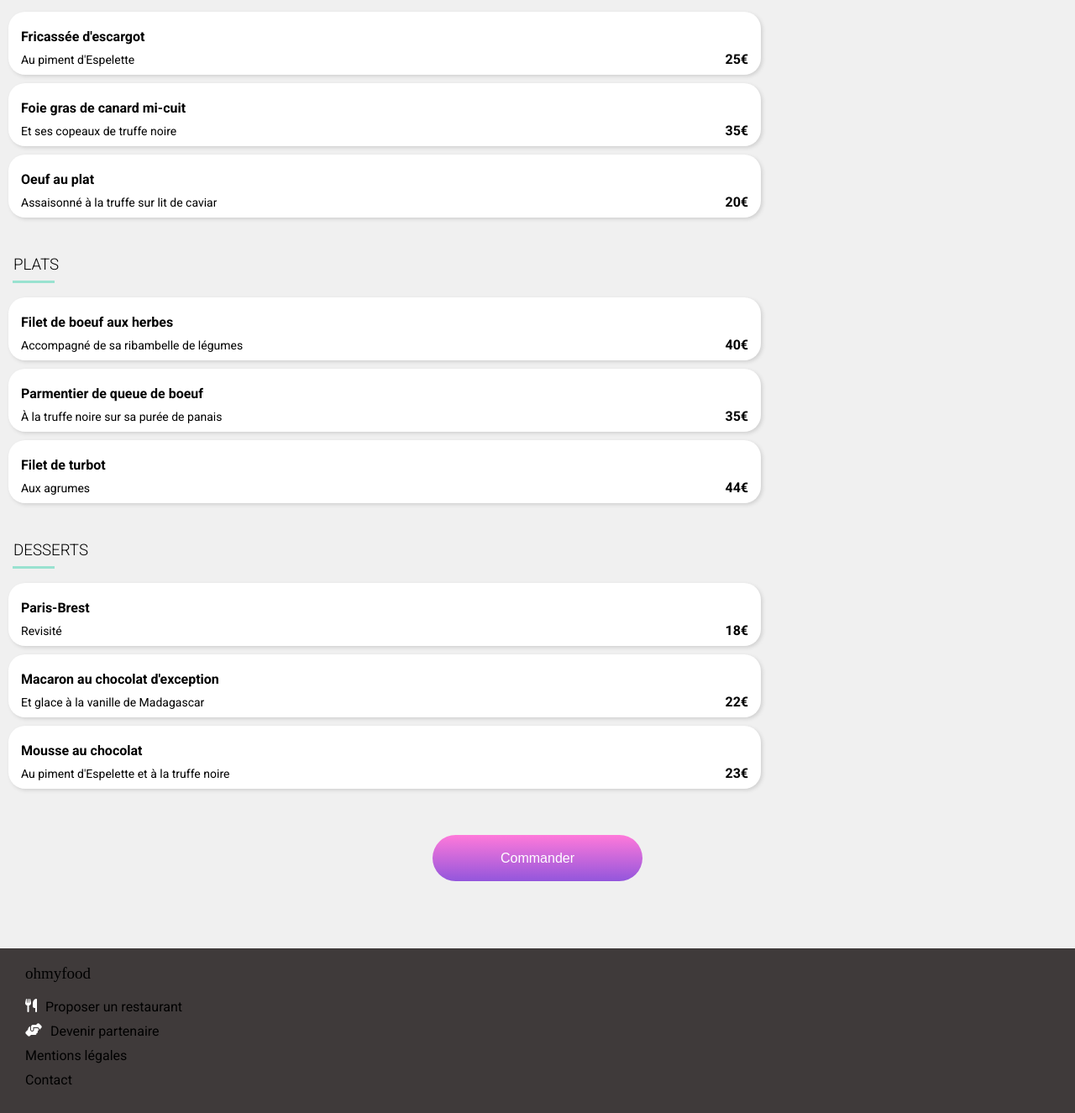
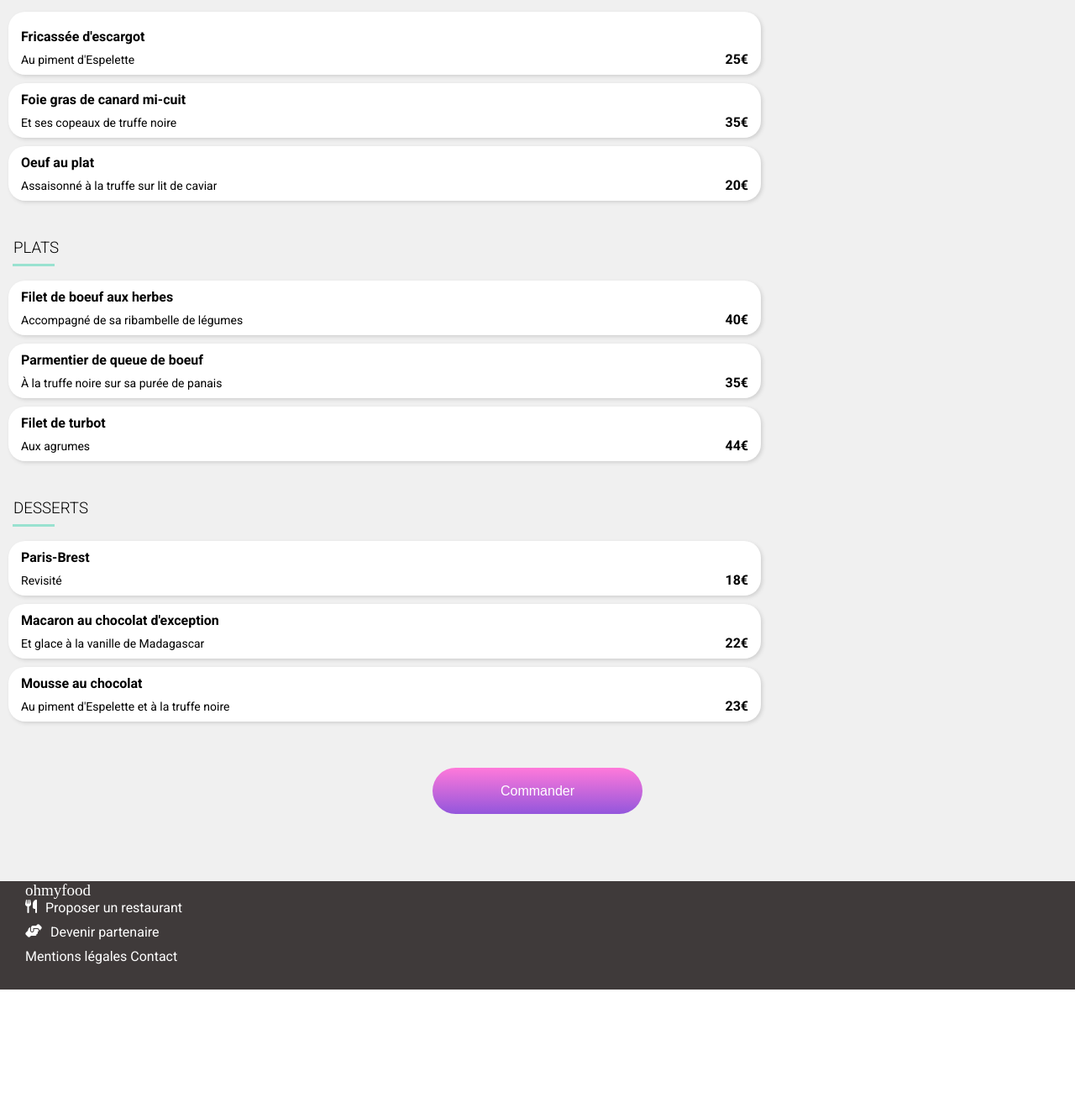
Before and after one commit to Yradouani/YasmineRadouani_3_20062021, a website: page la_palette_du_gout.html in a window 1280 px wide. Shown: the part 537-1862 px from the top of the page at 84% size. After the commit the page ends 1715 px from the top, so only its background shows below. Drawn offline with Linux system fonts and the light colour scheme; a web font is replaced by a local one.

Commit message:
remplacement des p par des span_la palette du goût

```diff
--- a/la_palette_du_gout.html
+++ b/la_palette_du_gout.html
@@ -19,7 +19,7 @@
         <header>
             <div id="logo_contener">
                 <a href="index.html"><i class="fas fa-arrow-left" id="header__icon"></i></a>
-                <p id="logo">ohmyfood</p>
+                <span id="logo">ohmyfood</span>
             </div>
             <div>
                 <img src="Pictures/jay-wennington-N_Y88TWmGwA-unsplash.jpg" class="picture_restaurant_card" alt="Restaurant La palette du goût"/>
@@ -49,10 +49,10 @@
                 </div>
                 <div class="dishes_cards dishes_cards2">
                     <div class="dishes_cards__container">
-                    <p class="dishes_name">Foie gras de canard mi-cuit</p>
+                    <span class="dishes_name">Foie gras de canard mi-cuit</span>
                     <div class="dishes_cards__text">
-                        <p class="accompaniment">Et ses copeaux de truffe noire</p>
-                        <p class="price">35€</p>
+                        <span class="accompaniment">Et ses copeaux de truffe noire</span>
+                        <span class="price">35€</span>
                         </div>
                     </div>
                     <div class="dishes_cards__checked">
@@ -61,10 +61,10 @@
                 </div>
                 <div class="dishes_cards dishes_cards3">
                     <div class="dishes_cards__container">
-                        <p class="dishes_name">Oeuf au plat</p>
+                        <span class="dishes_name">Oeuf au plat</span>
                         <div class="dishes_cards__text">
-                            <p class="accompaniment">Assaisonné à la truffe sur lit de caviar</p>
-                            <p class="price">20€</p>
+                            <span class="accompaniment">Assaisonné à la truffe sur lit de caviar</span>
+                            <span class="price">20€</span>
                         </div>
                     </div>
                     <div class="dishes_cards__checked">
@@ -76,10 +76,10 @@
             <div class="line_bellow"><hr></div>
             <div class="dishes_cards dishes_cards4">
                 <div class="dishes_cards__container">
-                <p class="dishes_name">Filet de boeuf aux herbes</p>
+                <span class="dishes_name">Filet de boeuf aux herbes</span>
                 <div class="dishes_cards__text">
-                    <p class="accompaniment">Accompagné de sa ribambelle de légumes</p>
-                    <p class="price">40€</p>
+                    <span class="accompaniment">Accompagné de sa ribambelle de légumes</span>
+                    <span class="price">40€</span>
                     </div>
                 </div>
                 <div class="dishes_cards__checked">
@@ -88,10 +88,10 @@
             </div>
             <div class="dishes_cards dishes_cards5">
                 <div class="dishes_cards__container">
-                <p class="dishes_name">Parmentier de queue de boeuf</p>
+                <span class="dishes_name">Parmentier de queue de boeuf</span>
                 <div class="dishes_cards__text">
-                    <p class="accompaniment">À la truffe noire sur sa purée de panais</p>
-                    <p class="price">35€</p>
+                    <span class="accompaniment">À la truffe noire sur sa purée de panais</span>
+                    <span class="price">35€</span>
                     </div>
                 </div>
                 <div class="dishes_cards__checked">
@@ -100,10 +100,10 @@
             </div>
             <div class="dishes_cards dishes_cards6">
                 <div class="dishes_cards__container">
-                    <p class="dishes_name">Filet de turbot</p>
+                    <span class="dishes_name">Filet de turbot</span>
                     <div class="dishes_cards__text">
-                        <p class="accompaniment">Aux agrumes</p>
-                        <p class="price">44€</p>
+                        <span class="accompaniment">Aux agrumes</span>
+                        <span class="price">44€</span>
                     </div>
                 </div>
                 <div class="dishes_cards__checked">
@@ -114,10 +114,10 @@
             <div class="line_bellow"><hr></div>
             <div class="dishes_cards dishes_cards7">
                 <div class="dishes_cards__container">
-                    <p class="dishes_name">Paris-Brest</p>
+                    <span class="dishes_name">Paris-Brest</span>
                     <div class="dishes_cards__text">
-                        <p class="accompaniment">Revisité</p>
-                        <p class="price">18€</p>
+                        <span class="accompaniment">Revisité</span>
+                        <span class="price">18€</span>
                     </div>
                 </div>
                 <div class="dishes_cards__checked">
@@ -126,10 +126,10 @@
             </div>
             <div class="dishes_cards dishes_cards8">
                 <div class="dishes_cards__container">
-                    <p class="dishes_name">Macaron au chocolat d'exception</p>
+                    <span class="dishes_name">Macaron au chocolat d'exception</span>
                     <div class="dishes_cards__text">
-                        <p class="accompaniment">Et glace à la vanille de Madagascar</p>
-                        <p class="price">22€</p>
+                        <span class="accompaniment">Et glace à la vanille de Madagascar</span>
+                        <span class="price">22€</span>
                     </div>
                 </div>
                 <div class="dishes_cards__checked">
@@ -138,10 +138,10 @@
             </div>
             <div class="dishes_cards dishes_cards9">
                 <div class="dishes_cards__container">
-                    <p class="dishes_name">Mousse au chocolat</p>
+                    <span class="dishes_name">Mousse au chocolat</span>
                     <div class="dishes_cards__text">
-                        <p class="accompaniment">Au piment d'Espelette et à la truffe noire</p>
-                        <p class="price">23€</p>
+                        <span class="accompaniment">Au piment d'Espelette et à la truffe noire</span>
+                        <span class="price">23€</span>
                     </div>
                 </div>
                 <div class="dishes_cards__checked">
@@ -155,18 +155,18 @@
 
         <footer>
             <div id="footer__container">
-                <p id="footer__logo">ohmyfood</p>
+                <span id="footer__logo">ohmyfood</span>
                 <div id="footer_text__container">
                     <div class="footer_text">
                         <i class="fas fa-utensils footer_icon"></i>
-                        <p class="footer__paragraph">Proposer un restaurant</p>
+                        <span class="footer__paragraph">Proposer un restaurant</span>
                     </div>
                     <div class="footer_text">
                         <i class="fas fa-hands-helping footer_icon"></i>
-                        <p class="footer__paragraph">Devenir partenaire</p>
+                        <span class="footer__paragraph">Devenir partenaire</span>
                     </div>
-                    <p class="footer_p">Mentions légales</p>
-                    <p class="footer_p"><a href="mailto:contact@ohmyfood.com">Contact</a></p>
+                    <span class="footer_p">Mentions légales</span>
+                    <span class="footer_p"><a href="mailto:contact@ohmyfood.com">Contact</a></span>
                 </div>
             </div>
         </footer>
```
